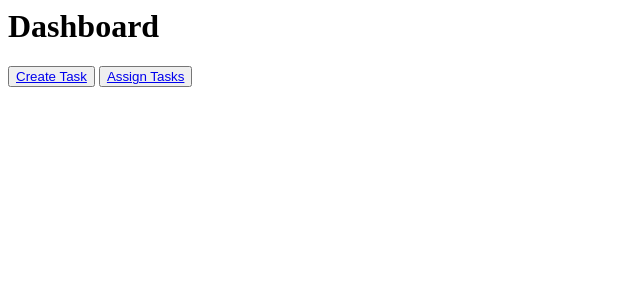
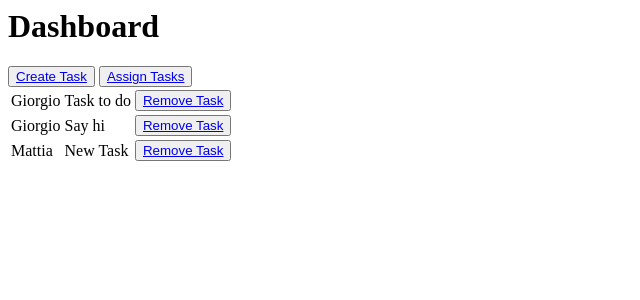
Before and after one commit to NicolaCNT/WebFormatProject, a Django app: page /dashboard/ in a window 1280 px wide. Shown: the top 300 px of the page, without its empty margins (0-640 px from the left). Run offline with Django 4.2, Linux system fonts and the light colour scheme; data comes from the database, SQL or seed files in the repository; both versions use the stored data as it was after the commit.

Commit message:
Aggiunta possibilità di rimuovere i task assegnati ai developer e modificata assegnazione dei task, ora dopo l'assegnazione il task passa in stato "processing"

```diff
--- a/ticketSystem/ticketApp/forms.py
+++ b/ticketSystem/ticketApp/forms.py
@@ -4,7 +4,7 @@ from .models import *
 class CreateTaskForm(forms.ModelForm):
     class Meta:
         model = Task
-        fields = ['title','description','deadline', 'created_by']
+        fields = ['title','description','deadline', 'status', 'created_by']
 
 class AssignTaskToDevForm(forms.ModelForm):
     class Meta:
--- a/ticketSystem/ticketApp/templates/assignTask.html
+++ b/ticketSystem/ticketApp/templates/assignTask.html
@@ -11,7 +11,7 @@
           <option value="{{ task.pk }}">{{ task.title }}</option>
         {% endfor %}
       </select>
-      <label for="task">Developer</label>
+      <label for="developer">Developer</label>
       <select name="developer" id="developer" class="form-control">
         {% for dev in devs %}
           <option value="{{ dev.pk }}">{{ dev.name_employee }}</option>
--- a/ticketSystem/ticketApp/templates/dashboard.html
+++ b/ticketSystem/ticketApp/templates/dashboard.html
@@ -5,3 +5,13 @@
 <button><a href="{% url 'create_task' %}">Create Task</a></button>
 
 <button><a href="{% url 'assign_task' %}">Assign Tasks</a></button>
+
+<table>
+    {% for task_assigned in all_tasks_assigned %}
+    <tr>
+      <td>{{ task_assigned.developer }}</td>
+      <td>{{ task_assigned.task }}</td>
+      <td><button><a href="{% url 'remove_task' task_assigned.pk %}">Remove Task</a></button></td>
+    </tr>
+    {% endfor %}
+  </table>
--- a/ticketSystem/ticketApp/views.py
+++ b/ticketSystem/ticketApp/views.py
@@ -8,7 +8,8 @@ from django.views import View
 class Dashboard(View):
 
     def get(self, request):
-        context={}
+        all_tasks_assigned = TaskAssigned.objects.order_by("developer").all()
+        context={"all_tasks_assigned": all_tasks_assigned}
         return render(request, "dashboard.html", context)
 
 class TaskCreate(View):
@@ -33,6 +34,24 @@ class TaskAssign(View):
         return render(request, "assignTask.html", context)
     def post(self, request):
         assign_task_form = AssignTaskToDevForm(request.POST)
+        task_fk = request.POST['task']
+        task = Task.objects.get(id=task_fk)
+        if task.status == 'waiting':
+            task.status = 'processing'
+            task.save()
         if assign_task_form.is_valid():
             assign_task_form.save()
             return redirect('dashboard')
+
+
+class TaskRemove(View):
+
+    def get(self, request, pk):
+        id_task_to_remove = TaskAssigned.objects.get(id=pk)
+        context = {'task_to_remove': id_task_to_remove}
+        return render(request, "remove_task.html", context)
+
+    def post(self, request, pk):
+        id_task_to_remove = TaskAssigned.objects.get(id=pk)
+        id_task_to_remove.delete()
+        return redirect("dashboard")
--- a/ticketSystem/ticketSystem/urls.py
+++ b/ticketSystem/ticketSystem/urls.py
@@ -6,5 +6,6 @@ urlpatterns = [
     path('dashboard/', views.Dashboard.as_view(), name="dashboard"),
     path('create_task/', views.TaskCreate.as_view(), name="create_task"),
     path('assign_task/', views.TaskAssign.as_view(), name="assign_task"),
+    path('remove_task/<int:pk>/', views.TaskRemove.as_view(), name="remove_task"),
     path('admin/', admin.site.urls),
 ]
```
Also changed, not shown: ticketSystem/ticketApp/gestoreTask.py (deleted, +0 -7 lines), ticketSystem/ticketApp/templates/remove_task.html (added, +11 -0 lines), ticketSystem/db.sqlite3.
